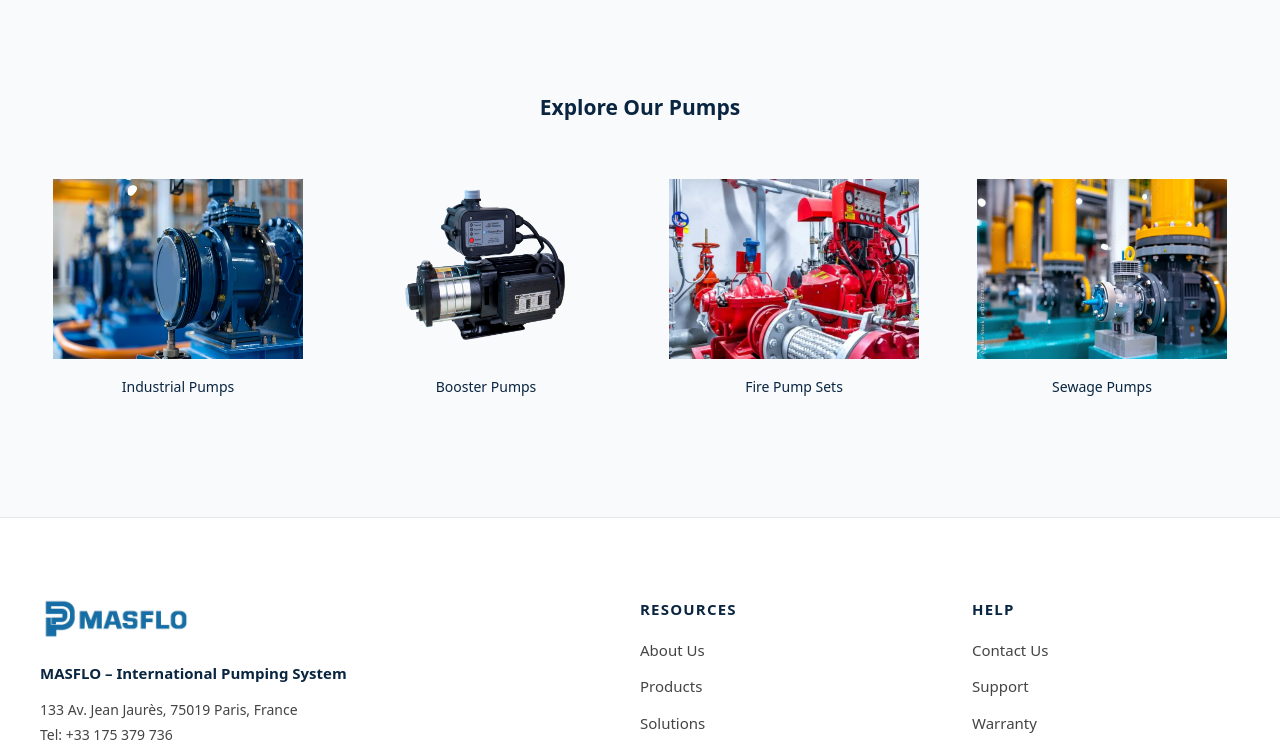
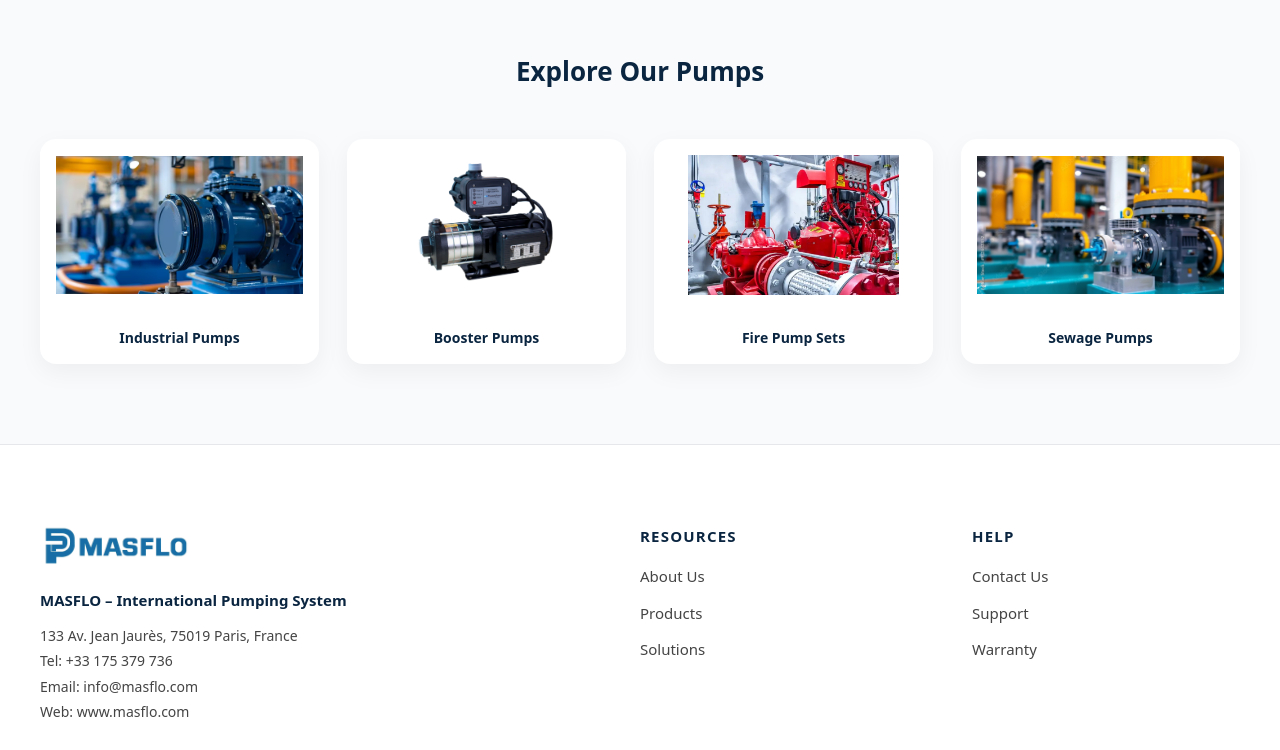
Before and after one commit to NqDiQi/Masflo, a Next.js app: page / in a window 1280 px wide. Shown: the part 1637-2387 px from the top of the page. Built offline with nearby package versions, Linux system fonts and the light colour scheme.

Commit message:
Fixed: Dropdown vertical alignment

```diff
--- a/app/globals.css
+++ b/app/globals.css
@@ -856,11 +856,11 @@ a:hover {
   box-shadow: 0 12px 32px rgba(0, 0, 0, 0.08);
 }
 
-/* IMAGE – QUAN TRỌNG */
+/* IMAGE */
 .explore-card img {
   width: 100%;
-  height: 140px; /* 🔥 ÉP CHIỀU CAO */
-  object-fit: contain; /* 🔥 KHÔNG BỊ MÉO */
+  height: 140px;
+  object-fit: contain;
 }
 
 /* TITLE */
@@ -874,19 +874,19 @@ a:hover {
 /* 📱 MOBILE */
 @media (max-width: 768px) {
   .explore-grid {
-    grid-template-columns: 1fr 1fr; /* 2 cột */
+    grid-template-columns: 1fr 1fr;
     gap: 20px;
   }
 
   .explore-card img {
-    height: 120px; /* nhỏ gọn hơn */
+    height: 120px;
   }
 }
 
 /* 📱 RẤT NHỎ */
 @media (max-width: 420px) {
   .explore-grid {
-    grid-template-columns: 1fr;
+    grid-template-columns: 1fr; /* ✅ 1 HÀNG DỌC */
   }
 
   .explore-card img {
--- a/components/ExploreSolutions.tsx
+++ b/components/ExploreSolutions.tsx
@@ -41,42 +41,22 @@ export default function ExplorePumps() {
   }, []);
 
   return (
-    <section
-      className="explore-section"
-      style={{ padding: "120px 24px" }}
-      ref={ref}
-    >
-      <h2
-        className={`reveal ${show ? "reveal-show" : ""}`}
-        style={{ textAlign: "center" }}
-      >
+    <section className="explore-section" ref={ref}>
+      <h2 className={`explore-title reveal ${show ? "reveal-show" : ""}`}>
         Explore Our Pumps
       </h2>
 
-      <div
-        className="explore-grid"
-        style={{
-          marginTop: "56px",
-          display: "grid",
-          gridTemplateColumns: "repeat(4, 1fr)",
-          gap: "32px",
-          maxWidth: "1200px",
-          marginInline: "auto",
-        }}
-      >
+      <div className="explore-grid">
         {pumps.map((pump, i) => (
           <Link
             key={pump.title}
             href={pump.href}
-            className={`reveal reveal-delay-${i + 1} ${
+            className={`explore-card reveal reveal-delay-${i + 1} ${
               show ? "reveal-show" : ""
             }`}
-            style={{ textAlign: "center" }}
           >
-            <Image src={pump.image} alt={pump.title} width={250} height={180} />
-            <div style={{ marginTop: "12px", fontWeight: 500 }}>
-              {pump.title}
-            </div>
+            <Image src={pump.image} alt={pump.title} width={300} height={200} />
+            <div className="explore-card-title">{pump.title}</div>
           </Link>
         ))}
       </div>
```
